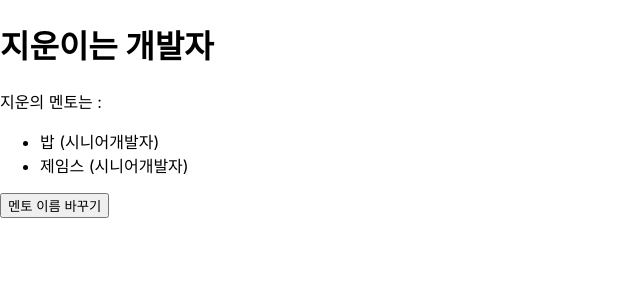
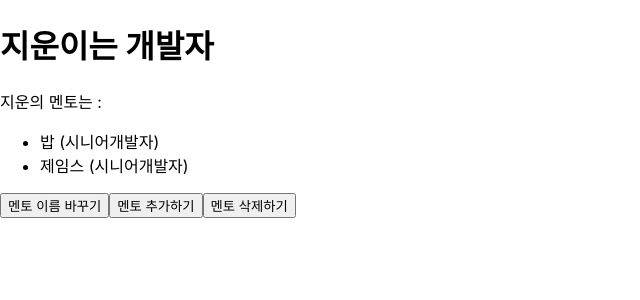
Before and after one commit to wooniwinnie/react-deep, a React (Create React App) app: page / in a window 1280 px wide. Shown: the top 300 px of the page, without its empty margins (0-640 px from the left). Built offline with nearby package versions, Linux system fonts and the light colour scheme.

Commit message:
fallback value는 꼭 매번 사용해야되는가?

```diff
--- a/package.json
+++ b/package.json
@@ -39,7 +39,7 @@
       "last 1 safari version"
     ]
   },
-  "packageManager": "yarn@3.5.1",
+  "packageManager": "yarn@3.6.0",
   "devDependencies": {
     "@testing-library/jest-dom": "^5.16.5",
     "@types/eslint": "^8",
--- a/src/AppMentors.tsx
+++ b/src/AppMentors.tsx
@@ -1,6 +1,4 @@
 import React, { useState } from 'react';
-
-type Props = {};
 
 type Mentor = {
     name: string;
@@ -13,10 +11,7 @@ type Person = {
     mentors: Mentor[];
 };
 
-type SetPerson = {
-    setPerson: () => void;
-};
-export default function AppMentors({}: Props) {
+export default function AppMentors() {
     const [person, setPerson] = useState<Person>({
         name: '지운',
         title: '개발자',
@@ -64,6 +59,34 @@ export default function AppMentors({}: Props) {
             >
                 멘토 이름 바꾸기
             </button>
+            <button
+                onClick={() => {
+                    const name = prompt('추가하고 싶은 멘토는?');
+                    const title = prompt('멘토의 타이틀은?');
+                    setPerson((person: Person) => ({
+                        ...person,
+                        mentors: [
+                            ...person.mentors,
+                            { name: name || '', title: title || '' },
+                        ],
+                    }));
+                }}
+            >
+                멘토 추가하기
+            </button>
+            <button
+                onClick={() => {
+                    const name = prompt('삭제하고 싶은 멘토는?');
+                    setPerson((person: Person) => ({
+                        ...person,
+                        mentors: person.mentors.filter(
+                            (m: Mentor) => m.name !== name
+                        ),
+                    }));
+                }}
+            >
+                멘토 삭제하기
+            </button>
         </div>
     );
 }
```
Also changed, not shown: .yarnrc.yml, 1 other file (tests, documents, lock files or other folders).
